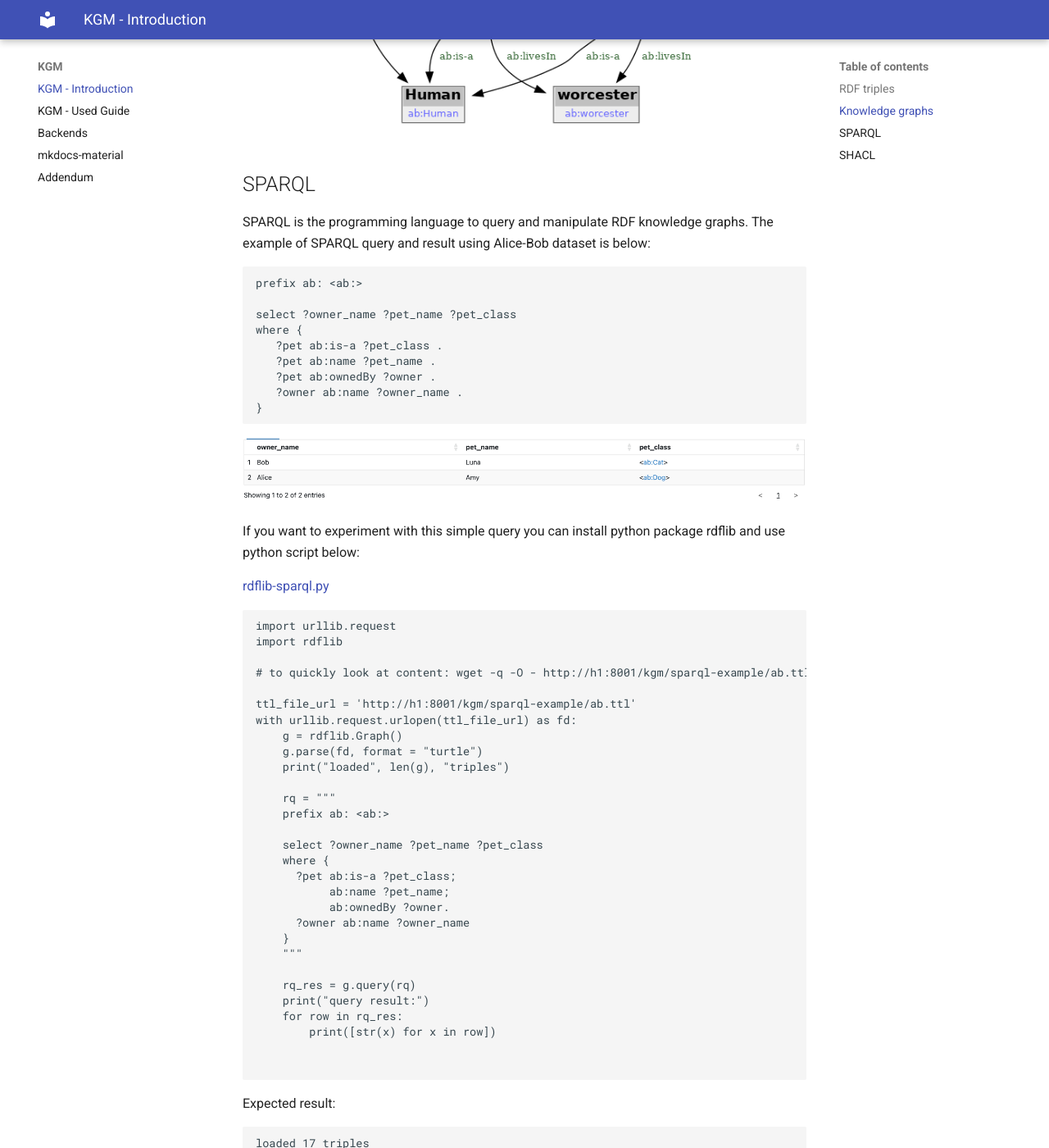
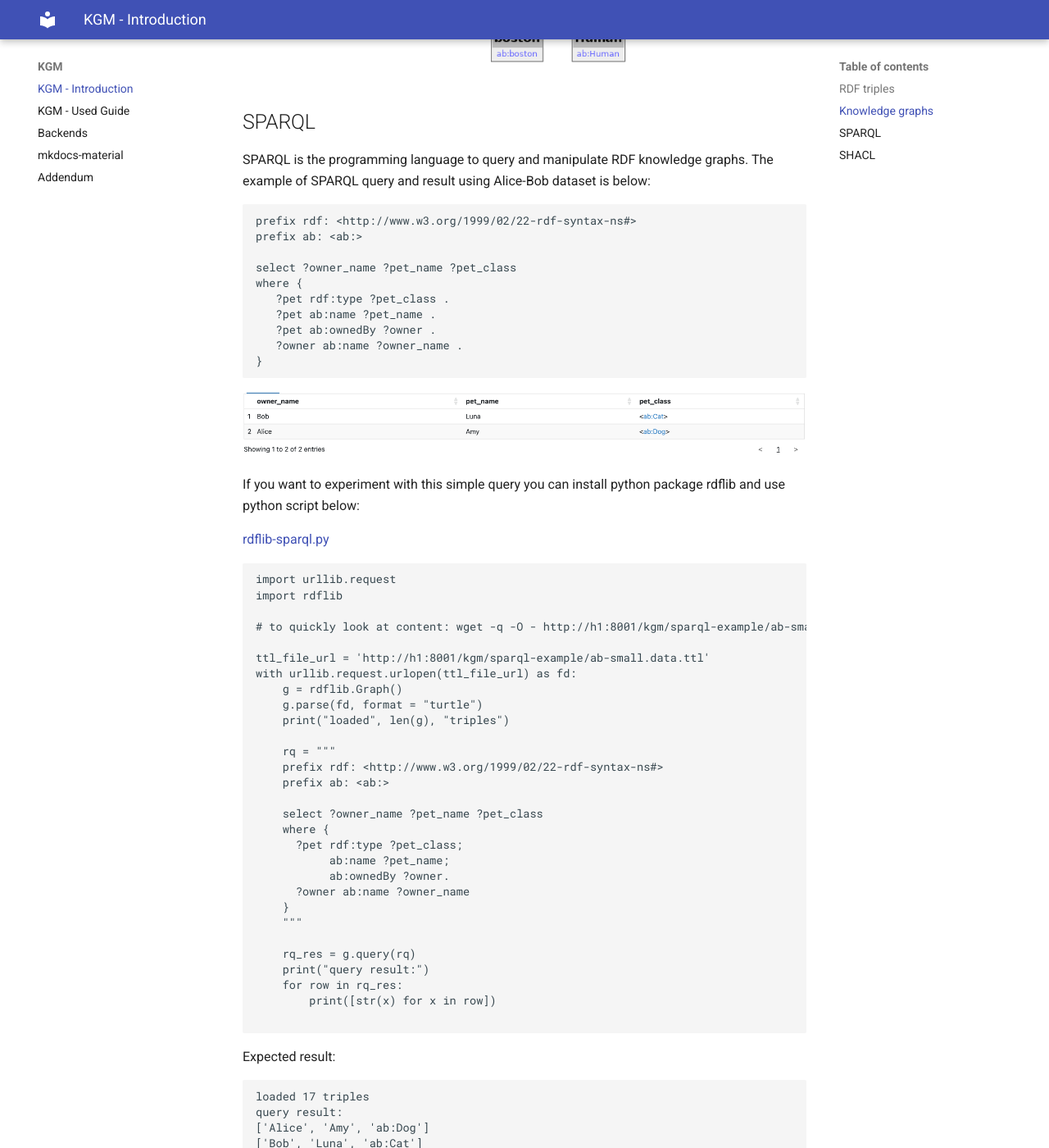
Before and after one commit to GeiselSoftware/kgm, an MkDocs documentation site: the page built from docs/docs/kgm-introduction.md, in a window 1280 px wide and 1400 px high, scrolled down 2035 px. Shown: the whole window at 82% size. Built offline with MkDocs 1.6.1 and Material for MkDocs 9.7.7, drawn with Linux system fonts in a browser that asks for light colours.

Commit message:
kgm introduction will use ab-small dataset. added ab-small.shacl.ttl placeholder

````diff
--- a/docs/docs/kgm-introduction.md
+++ b/docs/docs/kgm-introduction.md
@@ -55,19 +55,20 @@ RDF makes two changes to key-value pairs idea:
 
 Set of [RDF (Resource Definition Framework)](https://en.wikipedia.org/wiki/Resource_Description_Framework) triples can be tought of as [knowledge graph](https://en.wikipedia.org/wiki/Knowledge_graph). [Extended Alice-Bob example](/addendum/#appendix_c_alice-bob_rdf_triples) RDF triples can be presented as graph below:
 
-[![image](sparql-example/ab.png)][file sparql-example/ab.png]
-[file sparql-example/ab.png]: sparql-example/ab.png
+[![image](sparql-example/ab-small.png)][file sparql-example/ab-small.png]
+[file sparql-example/ab-small.png]: sparql-example/ab-small.png
 
 ## SPARQL
 
 SPARQL is the programming language to query and manipulate RDF knowledge graphs. The example of SPARQL query and result using Alice-Bob dataset is below:
 
 ```
+prefix rdf: <http://www.w3.org/1999/02/22-rdf-syntax-ns#>
 prefix ab: <ab:>
 
 select ?owner_name ?pet_name ?pet_class
 where {
-   ?pet ab:is-a ?pet_class .
+   ?pet rdf:type ?pet_class .
    ?pet ab:name ?pet_name .
    ?pet ab:ownedBy ?owner .
    ?owner ab:name ?owner_name .
@@ -92,7 +93,7 @@ query result:
 ['Bob', 'Luna', 'ab:Cat']
 ```
 
-[Alice-Bob small example triples](/kgm/sparql-example/ab.ttl)
+[Alice-Bob small example triples](/kgm/sparql-example/ab-small.ttl)
 
 
 
--- a/docs/docs/sparql-example/rdflib-sparql.py
+++ b/docs/docs/sparql-example/rdflib-sparql.py
@@ -1,20 +1,21 @@
 import urllib.request
 import rdflib
 
-# to quickly look at content: wget -q -O - http://h1:8001/kgm/sparql-example/ab.ttl
+# to quickly look at content: wget -q -O - http://h1:8001/kgm/sparql-example/ab-small.data.ttl
 
-ttl_file_url = 'http://h1:8001/kgm/sparql-example/ab.ttl'
+ttl_file_url = 'http://h1:8001/kgm/sparql-example/ab-small.data.ttl'
 with urllib.request.urlopen(ttl_file_url) as fd:
     g = rdflib.Graph()
     g.parse(fd, format = "turtle")
     print("loaded", len(g), "triples")
 
     rq = """
+    prefix rdf: <http://www.w3.org/1999/02/22-rdf-syntax-ns#>
     prefix ab: <ab:>
 
     select ?owner_name ?pet_name ?pet_class
     where {
-      ?pet ab:is-a ?pet_class;
+      ?pet rdf:type ?pet_class;
            ab:name ?pet_name;
            ab:ownedBy ?owner.
       ?owner ab:name ?owner_name
````
Also changed, not shown: docs/docs/sparql-example/ab-small.png (added), docs/docs/sparql-example/ab.png (deleted), 3 other files.
